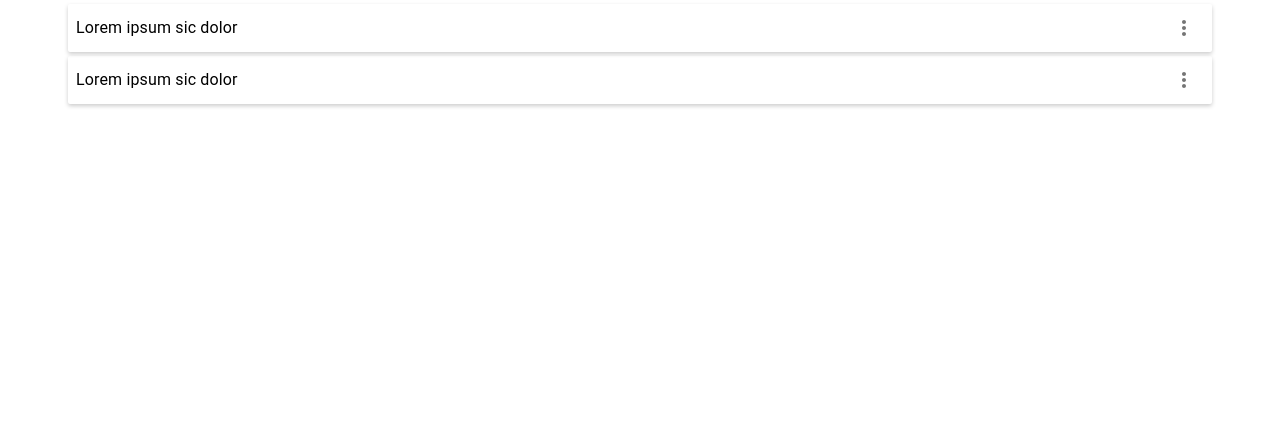
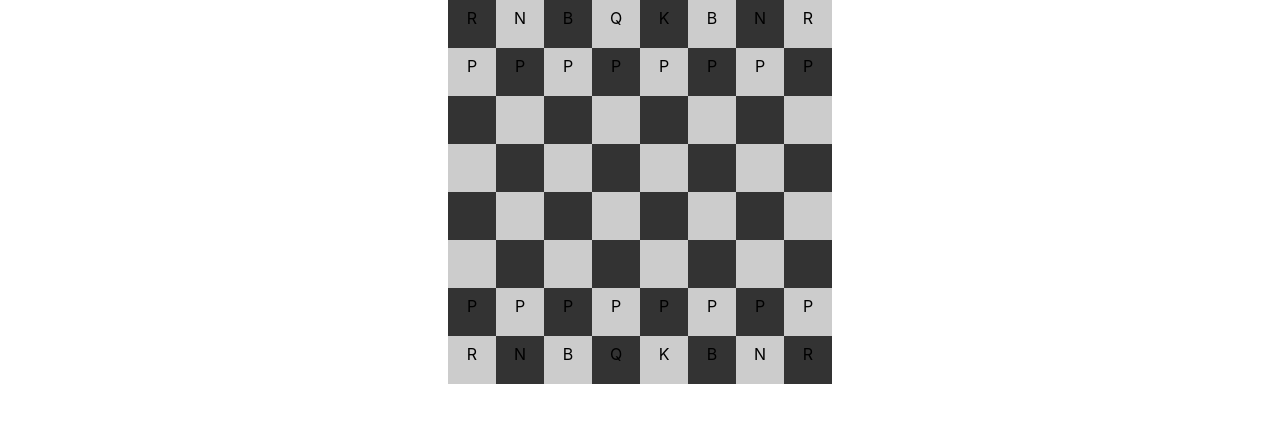
Before and after one commit to SalvM/react-coding-exercises, a React (Create React App) app: page / in a window 1280 px wide. Shown: the top 422 px of the page. Built offline with nearby package versions, Linux system fonts and the light colour scheme.

Commit message:
ChessGame WIP

```diff
--- a/src/App.js
+++ b/src/App.js
@@ -3,10 +3,11 @@ import Pokedex from './exe/Pokedex';
 import Tris from './exe/Tris';
 import { AutocompletePage } from './exe/CustomAutocomplete';
 import TodoPage from './exe/Todo';
+import ChessGame from './exe/Chess';
 function App() {
   return (
     <div className="App">
-      <TodoPage />
+      <ChessGame />
     </div>
   );
 }
--- /dev/null
+++ b/src/components/ChessPiece.js
@@ -0,0 +1,26 @@
+import { Box } from "@mui/material";
+import React from "react";
+
+class ChessPiece extends React.Component {
+    constructor(props) {
+        super(props);
+        this.state = {
+            canMove: props.canMove,
+            color: props.color,
+            selected: props.selected,
+            type: props.type, // P = Pawn, ...
+        }
+    }
+    cellColor() {
+        return (this.props.x + this.props.y) % 2 === 0 ? '#333' : '#ccc';
+    }
+    render() {
+        return (
+            <Box style={{height: 32, width: 32, padding: 8, backgroundColor: this.cellColor()}}>
+                <p style={{color: this.props.color, margin: 0}}>{this.state.type}</p>
+            </Box>
+        )
+    }
+}
+
+export default ChessPiece;
--- /dev/null
+++ b/src/exe/Chess.js
@@ -0,0 +1,57 @@
+import React, {useReducer, useState} from "react";
+import { Box, Container, ListItem } from "@mui/material";
+import ChessPiece from "../components/ChessPiece";
+
+const initialGridStatus = [
+    ['R','P','','','','','P','R'],
+    ['N','P','','','','','P','N'],
+    ['B','P','','','','','P','B'],
+    ['Q','P','','','','','P','Q'],
+    ['K','P','','','','','P','K'],
+    ['B','P','','','','','P','B'],
+    ['N','P','','','','','P','N'],
+    ['R','P','','','','','P','R'],
+];
+
+const initialGameStatus = {
+    grid: initialGridStatus,
+    initiative: '', // '', 'B', 'W'
+
+}
+
+const gridReducer = (action, state) => {
+    switch (action.type) {
+
+        default: return state;
+    }
+};
+
+const ChessGame = () => {
+    const [gameStatus, dispatcher] = useReducer(gridReducer, initialGameStatus);
+    console.group(gameStatus)
+
+    return (
+        <Container style={{flex: 1}}>
+            <Box style={{flex: 1, display: 'flex', justifyContent: 'center'}}>
+                {
+                    gameStatus.grid.map((col, y) => {
+                        return (
+                            <Box style={{flex: 1, display: 'flex', flexDirection: 'column', maxWidth: 48}}>
+                                {
+                                    col.map((row, x) => {
+                                        return (
+                                                <ChessPiece x={x} y={y} type={row} key={`${y}_${x}`} />
+                                        );
+                                    })
+                                }
+                            </Box>
+                        )
+                    })
+                }
+            </Box>
+        </Container>
+
+    );
+};
+
+export default ChessGame;
```
